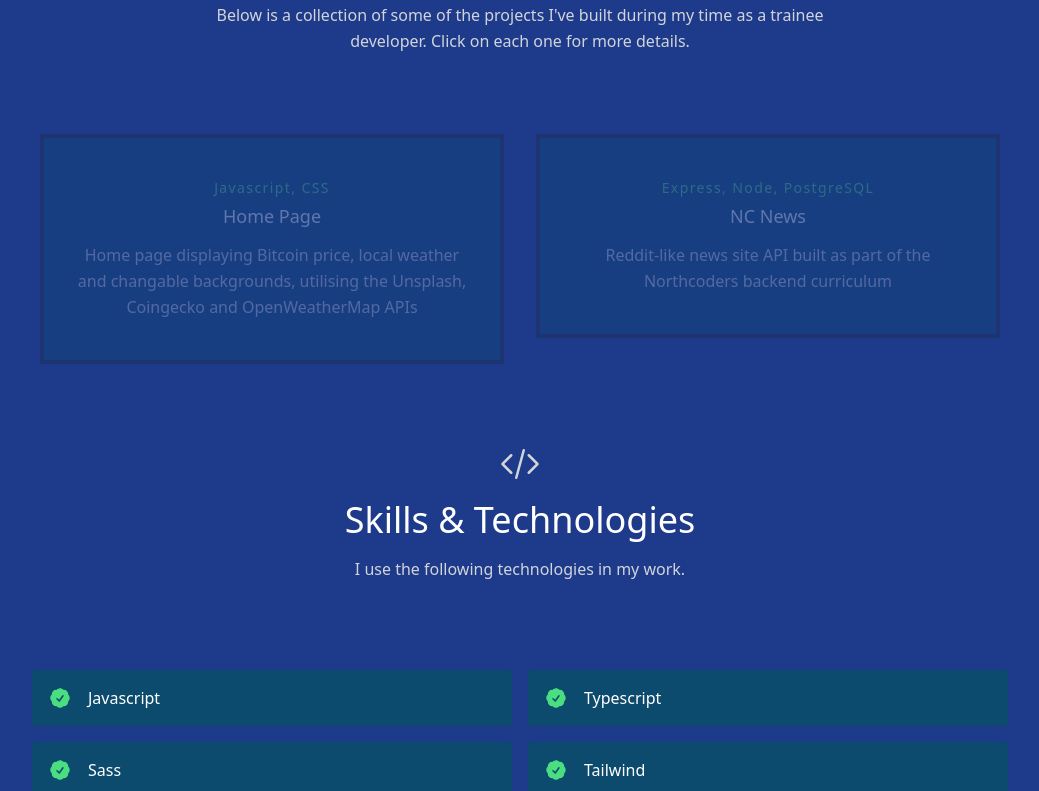
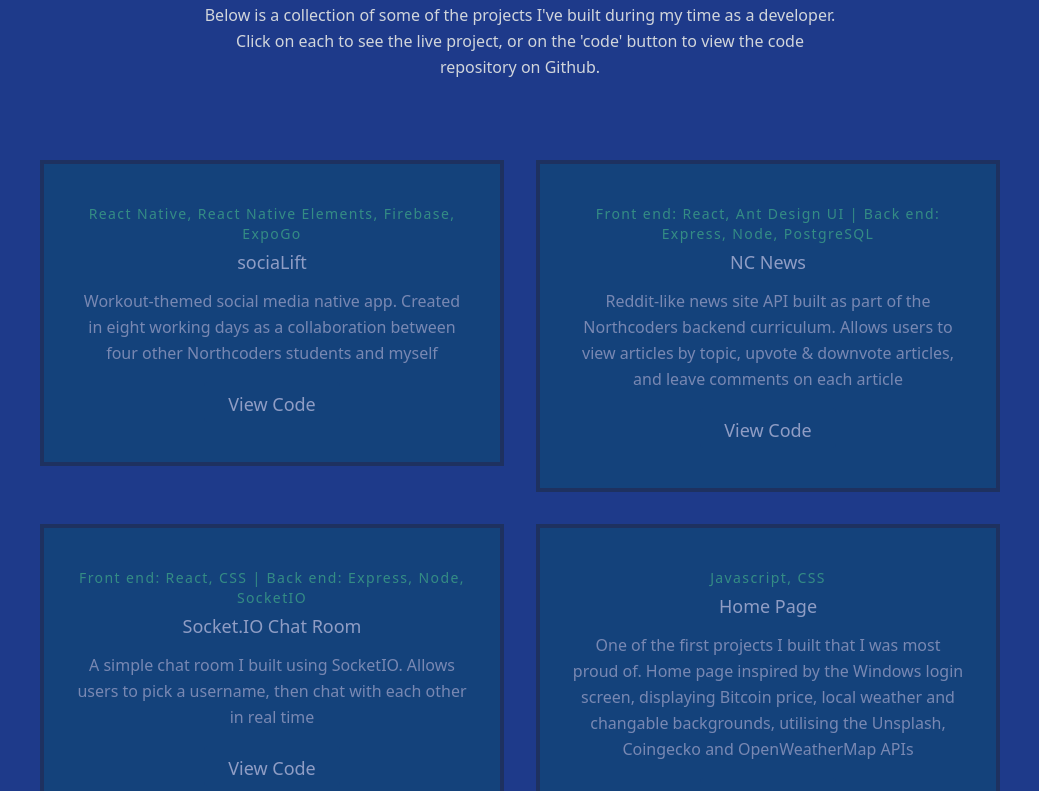
Before and after one commit to druoc/portfolio-site, a React (Vite) app: page / in a window 1280 px wide. Shown: the part 580-1371 px from the top of the page, without its empty margins (120-1159 px from the left). Built offline with nearby package versions, Linux system fonts and the light colour scheme.

Commit message:
Updates site info, styling tweaks

```diff
--- a/src/components/Navbar.jsx
+++ b/src/components/Navbar.jsx
@@ -1,6 +1,6 @@
 const Navbar = () => {
   return (
-    <header className="bg-blue-800 md:sticky top-0 z-10">
+    <header className="bg-blue-800 md:sticky top-0 z-50">
       <div className="container mx-auto flex flex-wrap p-5 flex-col md:flex-row items-center">
         <a className="title-font font-medium text-white mb-4 md:mb-0">
           <a href="#about" className="ml-3 text-xl">
--- a/src/components/Projects.jsx
+++ b/src/components/Projects.jsx
@@ -13,7 +13,7 @@ const Projects = () => {
           </h1>
           <p className="lg:w-2/3 mx-auto leading-relaxed text-base">
             Below is a collection of some of the projects I've built during my
-            time as a trainee developer. Click on each one for more details.
+            time as a developer. Click on each to see the live project, or on the 'code' button to view the code repository on Github.
           </p>
         </div>
         <div className="flex flex-wrap -m-4">
@@ -24,7 +24,7 @@ const Projects = () => {
               className="sm:w-1/2 w-100 p-4"
             >
               <div className="flex relative">
-                <div className="px-8 py-10 relative z-10 w-full border-4 border-gray-800 bg-sky-900 opacity-30 hover:opacity-100">
+                <div className="px-8 py-10 relative z-10 w-full border-4 border-gray-800 bg-sky-900 opacity-50 hover:opacity-100">
                   <h2 className="tracking-widest text-sm title-font font-medium text-green-400 mb-1">
                     {project.subtitle}
                   </h2>
@@ -32,6 +32,17 @@ const Projects = () => {
                     {project.title}
                   </h1>
                   <p className="leading-relaxed">{project.description}</p>
+                  <div className="flex justify-center">
+                  <a
+                  href={project.githubLink}
+                  className="inline-flex text-white bg-sky-900 border-0 py-2 px-6 mt-4 focus:outline-none hover:bg-green-600 rounded text-lg w-30 h-10"
+                  target="_blank"
+                  rel="noopener noreferrer"
+                  >
+                   View Code
+                  </a>
+
+            </div>
                 </div>
               </div>
             </a>
--- a/src/data.js
+++ b/src/data.js
@@ -1,18 +1,47 @@
 export const projects = [
   {
     id: 1,
-    title: "Home Page",
-    subtitle: "Javascript, CSS",
-    description:
-      "Home page displaying Bitcoin price, local weather and changable backgrounds, utilising the Unsplash, Coingecko and OpenWeatherMap APIs",
-    link: "https://www.dave-dev.co.uk/home-page",
+    title: 'sociaLift',
+    subtitle: 'React Native, React Native Elements, Firebase, ExpoGo',
+    description: 'Workout-themed social media native app. Created in eight working days as a collaboration between four other Northcoders students and myself',
+    link: 'https://youtu.be/OaWRBzGeB9A',
+    githubLink: 'https://github.com/kawooky/fe-nc-socialift'
   },
   {
     id: 2,
     title: "NC News",
-    subtitle: "Express, Node, PostgreSQL",
+    subtitle: "Front end: React, Ant Design UI | Back end: Express, Node, PostgreSQL",
     description:
-      "Reddit-like news site API built as part of the Northcoders backend curriculum",
-    link: "https://github.com/druoc/nc-backend-project",
+      "Reddit-like news site API built as part of the Northcoders backend curriculum. Allows users to view articles by topic, upvote & downvote articles, and leave comments on each article",
+    link: "https://nc-news-fe.onrender.com",
+    githubLink: 'https://github.com/druoc/nc-news-fe'
   },
+  {
+    id: 3,
+    title: "Socket.IO Chat Room",
+    subtitle: "Front end: React, CSS | Back end: Express, Node, SocketIO",
+    description:
+      "A simple chat room I built using SocketIO. Allows users to pick a username, then chat with each other in real time",
+    link: "https://socketiochatfe.onrender.com",
+    githubLink: 'https://github.com/druoc/react-socketio-chat'
+  },
+  {
+    id: 4,
+    title: "Home Page",
+    subtitle: "Javascript, CSS",
+    description:
+      "One of the first projects I built that I was most proud of. Home page inspired by the Windows login screen, displaying Bitcoin price, local weather and changable backgrounds, utilising the Unsplash, Coingecko and OpenWeatherMap APIs",
+    link: "https://www.dave-dev.co.uk/home-page",
+    githubLink: 'https://github.com/druoc/home-page'
+  },
+  {
+    id: 5,
+    title: "Three-Cube",
+    subtitle: "Javascript, ThreeJS",
+    description:
+      "A small fun project I made, experimenting with the ThreeJS 3D library. Allows the user to manipulate a spinning cube in various ways, such as changing size, colour, texture and rotation",
+    link: "https://www.dave-dev.co.uk/three-cube",
+    githubLink: 'https://github.com/druoc/threejs-cube'
+  },
+
 ];
```
Also changed, not shown: 1 other file (tests, documents, lock files or other folders).
